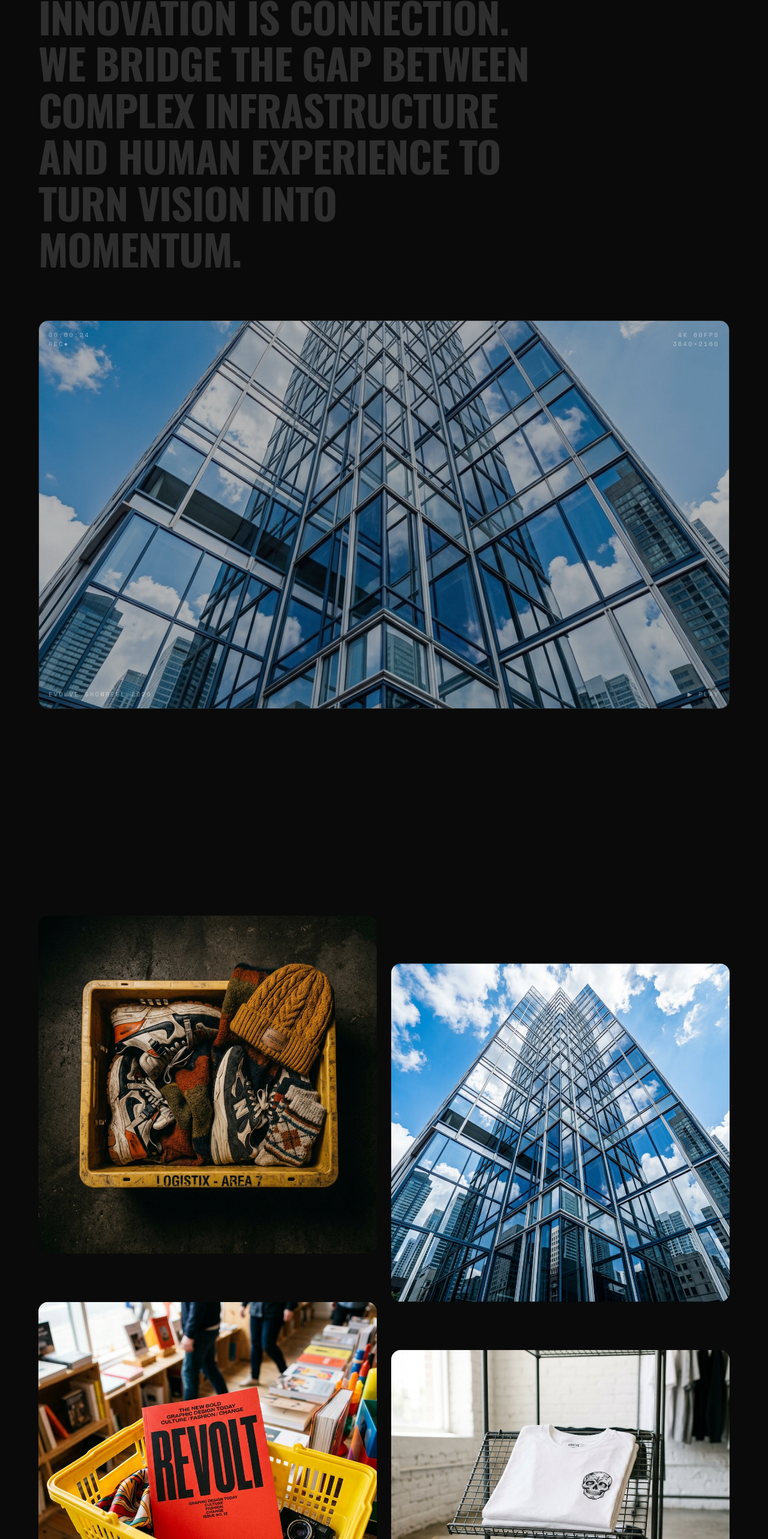
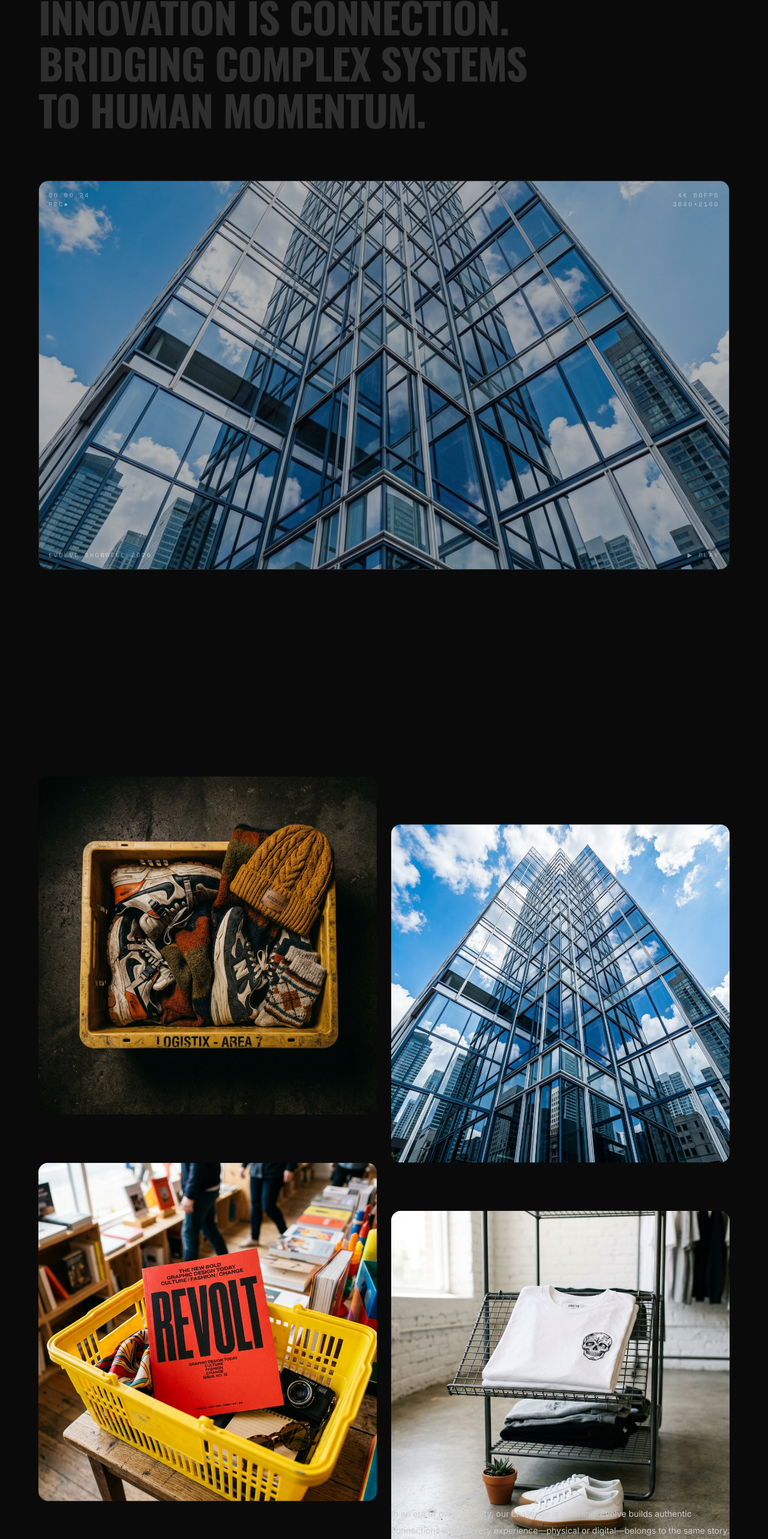
Before and after one commit to mattered-digital/Mattereddigital, a Next.js app: page / in a window 1280 px wide. Shown: the part 2985-5551 px from the top of the page at 60% size. Built offline with nearby package versions, Linux system fonts and the light colour scheme.

Commit message:
refactor: condense copy in About and Showreel sections for improved clarity and brevity

```diff
--- a/components/AboutSection.tsx
+++ b/components/AboutSection.tsx
@@ -105,16 +105,10 @@ export default function AboutSection() {
           </div>
           <div className="about-text pt-4">
             <p className="text-sm leading-7 text-gray-light">
-              We live in an age where everything is everywhere, all the time. The
-              real challenge is no longer visibility, but meaning. Evolve exists
-              to build authentic connections between brands and people where
-              every experience, physical or digital, becomes part of the same
-              story.
+              In an era of over-visibility, our challenge is meaning. Evolve builds authentic connections where every experience—physical or digital—belongs to the same story.
             </p>
             <p className="mt-4 text-sm leading-7 text-gray-light">
-              We believe commerce is culture: a coherent ecosystem where
-              technology, design, and strategy merge to create living brands,
-              worlds with identity, and relationships that endure over time.
+              We believe commerce is culture. A coherent ecosystem where technology, design, and strategy merge to create living brands with enduring identity.
             </p>
           </div>
         </div>
--- a/components/ShowreelSection.tsx
+++ b/components/ShowreelSection.tsx
@@ -5,11 +5,8 @@ import { gsap, useGSAP } from "@/lib/gsap";
 
 const lines = [
   "INNOVATION IS CONNECTION.",
-  "WE BRIDGE THE GAP BETWEEN",
-  "COMPLEX INFRASTRUCTURE",
-  "AND HUMAN EXPERIENCE TO",
-  "TURN VISION INTO",
-  "MOMENTUM."
+  "BRIDGING COMPLEX SYSTEMS",
+  "TO HUMAN MOMENTUM."
 ];
 
 export default function ShowreelSection() {
```
